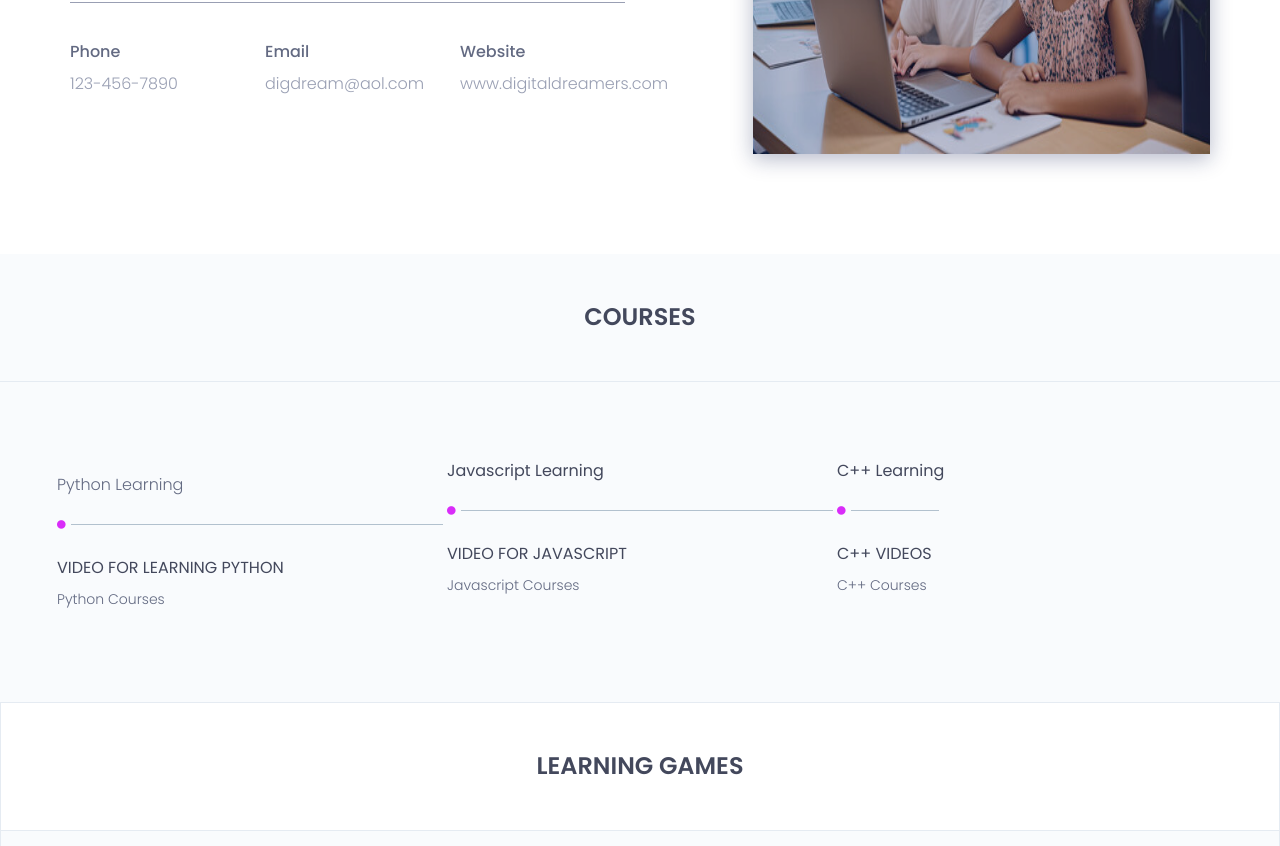
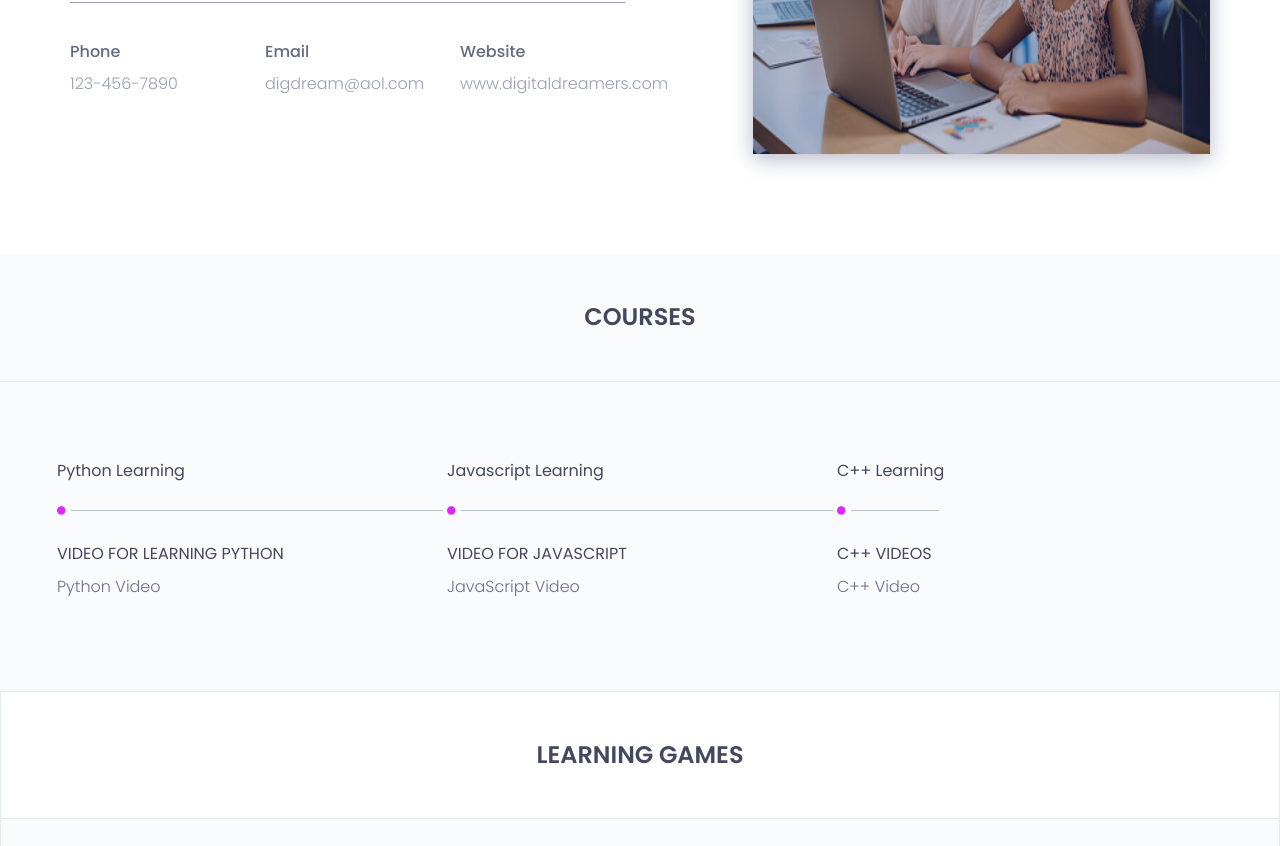
Before and after one commit to Nkrastin22/DigitalDreamers-draft1, a plain HTML site: page digitaldreamers/index.html in a window 1280 px wide. Shown: the part 1431-2277 px from the top of the page. Drawn offline with nearby package versions, Linux system fonts and the light colour scheme.

Commit message:
Add files via upload

```diff
--- a/digitaldreamers/index.html
+++ b/digitaldreamers/index.html
@@ -170,7 +170,7 @@
 							<div class="single-horizontal-timeline">
 								<div class="experience-time">
 
-									<h3>Python Learning</h3>
+									<h2>Python Learning</h2>
 								</div>
 								<div class="timeline-horizontal-border">
 									<i class="fa fa-circle" aria-hidden="true"></i>
@@ -181,7 +181,7 @@
 										<h4 class="title">
 											Video for learning python
 										</h4>
-										<h5>Python courses</h5>
+										<h5><a href="https://www.youtube.com/watch?v=fWjsdhR3z3c">Python Video</a></h5>
 
 									</div>
 								</div>
@@ -202,7 +202,7 @@
 										<h4 class="title">
 											video for javascript
 										</h4>
-										<h5>javascript courses</h5>
+										<h5><a href="https://www.youtube.com/watch?v=qoSksQ4s_hg&list=PL4cUxeGkcC9i9Ae2D9Ee1RvylH38dKuET">JavaScript Video</a></h5>
 
 									</div>
 								</div>
@@ -224,7 +224,7 @@
 										<h4 class="title">
 											c++ videos
 										</h4>
-										<h5>c++ courses</h5>
+										<h5><a href="https://www.youtube.com/watch?v=RSDzvlXmQi4">C++ Video</a></h5>
 
 									</div>
 								</div>
```
Also changed, not shown: digitaldreamers/assets/css/animate.css.
